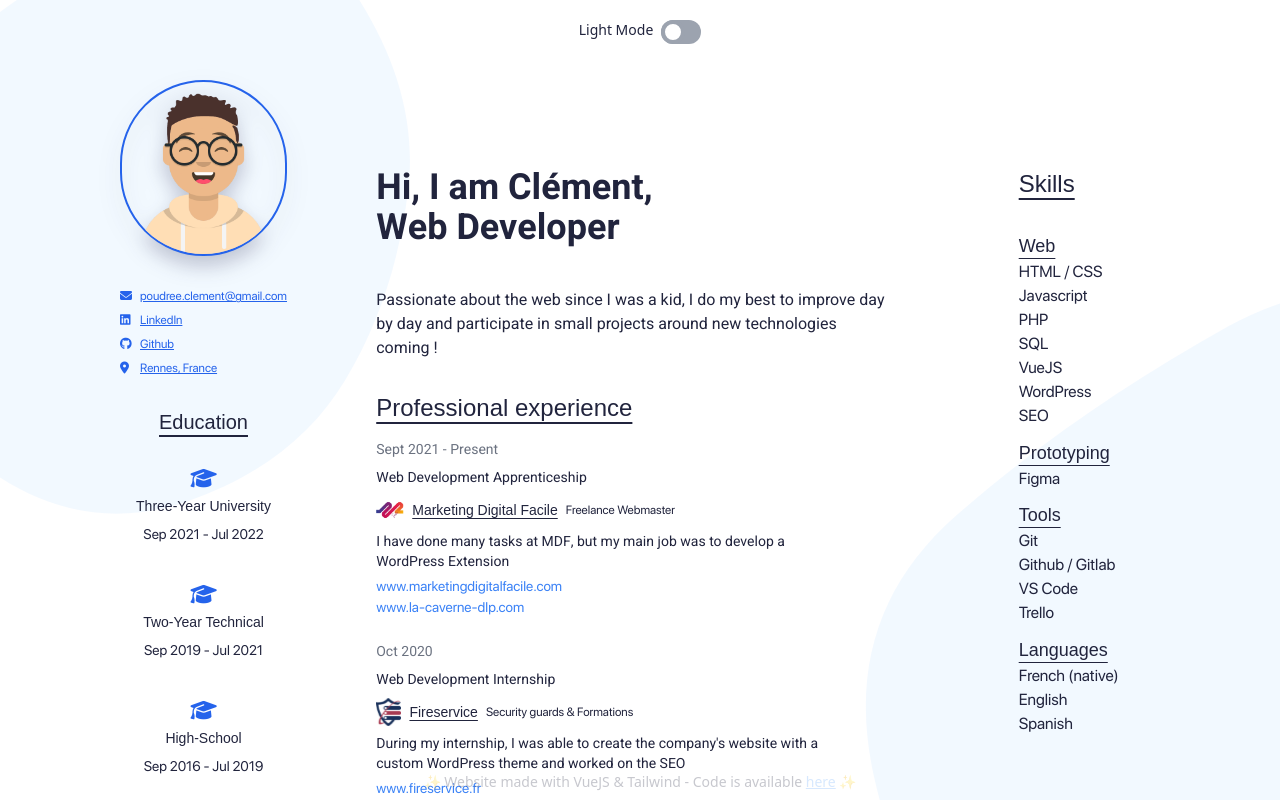
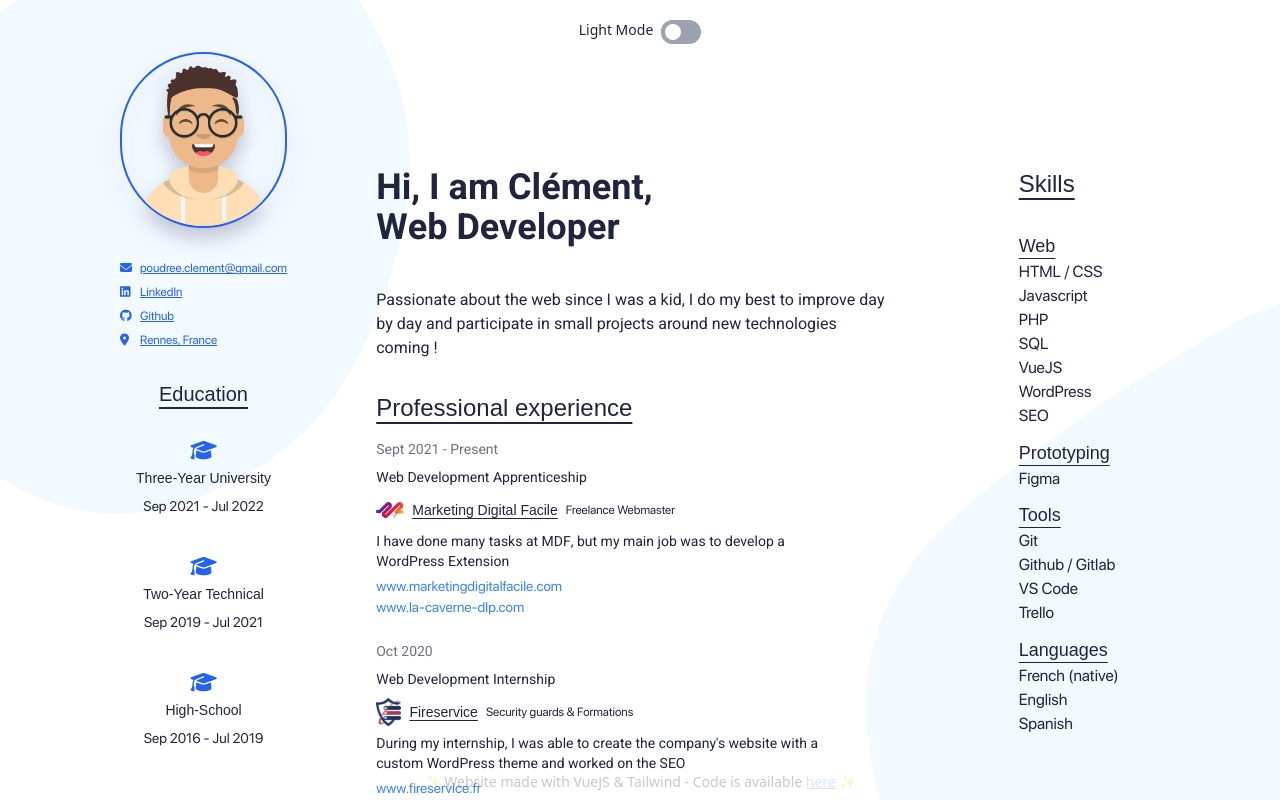
Before and after one commit to MRK4/mrk4.github.io, a Vue app: page / in a window 1280 px wide. Built offline with nearby package versions, Linux system fonts and the light colour scheme.

Commit message:
Responsive adjusted & More details... ✏️

```diff
--- a/src/components/BluePannel.vue
+++ b/src/components/BluePannel.vue
@@ -1,5 +1,5 @@
 <template>
-  <div class="flex flex-col justify-around px-6 pb-8 sm:pb-0 sm:py-14 h-fit w-fit rounded-2xl bg-transparent text-sm">
+  <div class="flex flex-col justify-around px-6 pb-8 sm:py-14 h-fit w-fit rounded-2xl bg-transparent text-sm">
 
     <div class="">
       <img class="h-auto w-48 rounded-full ombre border-2 border-blue-600 dark:border-blue-400" src="@/assets/imgs/avatar.png" alt="">
--- a/tailwind.config.js
+++ b/tailwind.config.js
@@ -1,5 +1,7 @@
 module.exports = {
-  purge: false,
+  purge: [
+    '*.html',
+  ],
   darkMode: 'class',
   content: [
     "./index.html",
```
